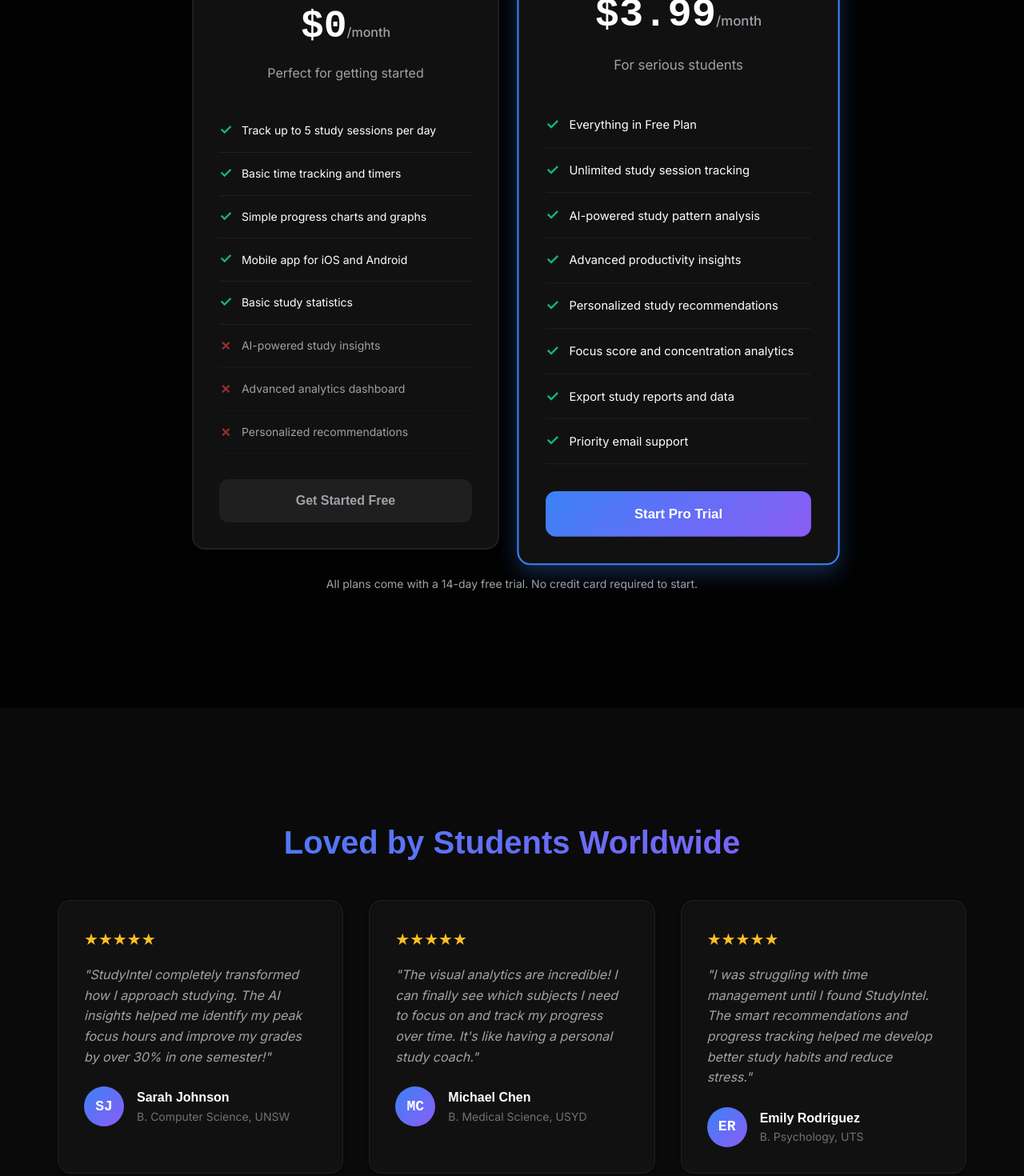
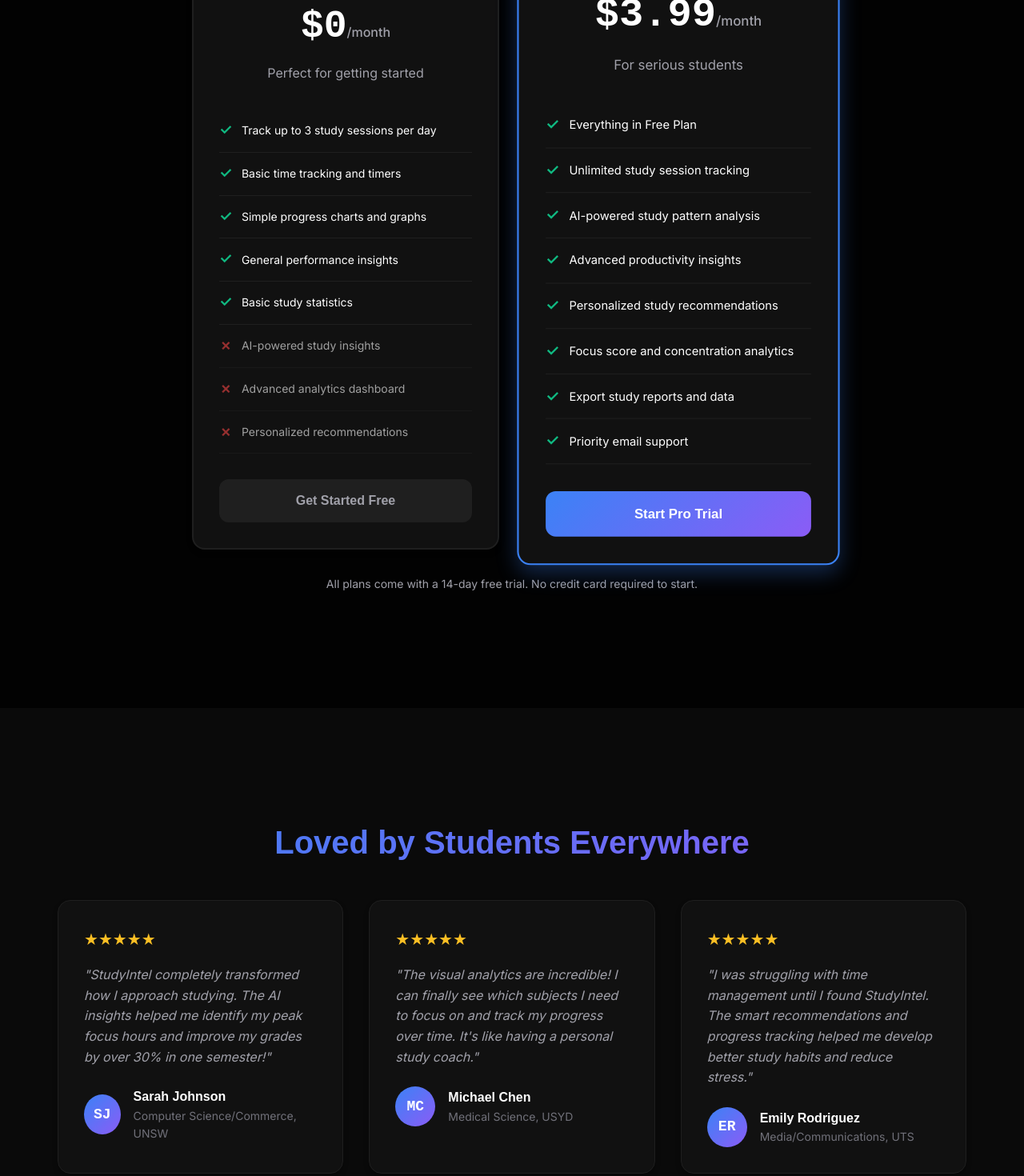
Before and after one commit to PiyushJ1/StudyIntel, a Next.js app in the folder frontend/: page / in a window 1280 px wide. Shown: the part 3560-5030 px from the top of the page at 80% size. Built offline with nearby package versions, Linux system fonts and the light colour scheme.

Commit message:
make slight chanegs for consistency + better branding

```diff
--- a/frontend/app/page.tsx
+++ b/frontend/app/page.tsx
@@ -228,7 +228,7 @@
         <div className={styles.sectionContainer}>
           <h2 className={styles.sectionTitle}>Simple, Transparent Pricing</h2>
           <p className={styles.sectionSubtitle}>
-            Start free, upgrade when you're ready to unlock your full potential
+            Start free, upgrade when you&apos;re ready to unlock your full potential
           </p>
 
           <div className={styles.pricingGrid}>
@@ -246,7 +246,7 @@
               <ul className={styles.pricingFeatures}>
                 <li className={styles.pricingFeature}>
                   <span className={styles.checkIcon}>✓</span>
-                  Track up to 5 study sessions per day
+                  Track up to 3 study sessions per day
                 </li>
                 <li className={styles.pricingFeature}>
                   <span className={styles.checkIcon}>✓</span>
@@ -258,7 +258,7 @@
                 </li>
                 <li className={styles.pricingFeature}>
                   <span className={styles.checkIcon}>✓</span>
-                  Mobile app for iOS and Android
+                  General performance insights
                 </li>
                 <li className={styles.pricingFeature}>
                   <span className={styles.checkIcon}>✓</span>
@@ -345,18 +345,18 @@
       {/* Testimonials Section */}
       <section id="testimonials" className={styles.testimonialsSection}>
         <div className={styles.sectionContainer}>
-          <h2 className={styles.sectionTitle}>Loved by Students Worldwide</h2>
+          <h2 className={styles.sectionTitle}>Loved by Students Everywhere</h2>
           <div className={styles.testimonialsGrid}>
             <div className={styles.testimonialCard}>
               <div className={styles.testimonialStars}>★★★★★</div>
               <p className={styles.testimonialText}>
-                "StudyIntel completely transformed how I approach studying. The AI insights helped me identify my peak focus hours and improve my grades by over 30% in one semester!"
+                &quot;StudyIntel completely transformed how I approach studying. The AI insights helped me identify my peak focus hours and improve my grades by over 30% in one semester!&quot;
               </p>
               <div className={styles.testimonialAuthor}>
                 <div className={styles.testimonialAvatar}>SJ</div>
                 <div>
                   <div className={styles.testimonialName}>Sarah Johnson</div>
-                  <div className={styles.testimonialTitle}>B. Computer Science, UNSW</div>
+                  <div className={styles.testimonialTitle}>Computer Science/Commerce, UNSW</div>
                 </div>
               </div>
             </div>
@@ -364,13 +364,13 @@
             <div className={styles.testimonialCard}>
               <div className={styles.testimonialStars}>★★★★★</div>
               <p className={styles.testimonialText}>
-                "The visual analytics are incredible! I can finally see which subjects I need to focus on and track my progress over time. It's like having a personal study coach."
+                &quot;The visual analytics are incredible! I can finally see which subjects I need to focus on and track my progress over time. It&apos;s like having a personal study coach.&quot;
               </p>
               <div className={styles.testimonialAuthor}>
                 <div className={styles.testimonialAvatar}>MC</div>
                 <div>
                   <div className={styles.testimonialName}>Michael Chen</div>
-                  <div className={styles.testimonialTitle}>B. Medical Science, USYD</div>
+                  <div className={styles.testimonialTitle}>Medical Science, USYD</div>
                 </div>
               </div>
             </div>
@@ -378,13 +378,13 @@
             <div className={styles.testimonialCard}>
               <div className={styles.testimonialStars}>★★★★★</div>
               <p className={styles.testimonialText}>
-                "I was struggling with time management until I found StudyIntel. The smart recommendations and progress tracking helped me develop better study habits and reduce stress."
+                &quot;I was struggling with time management until I found StudyIntel. The smart recommendations and progress tracking helped me develop better study habits and reduce stress.&quot;
               </p>
               <div className={styles.testimonialAuthor}>
                 <div className={styles.testimonialAvatar}>ER</div>
                 <div>
                   <div className={styles.testimonialName}>Emily Rodriguez</div>
-                  <div className={styles.testimonialTitle}>B. Psychology, UTS</div>
+                  <div className={styles.testimonialTitle}>Media/Communications, UTS</div>
                 </div>
               </div>
             </div>
```
